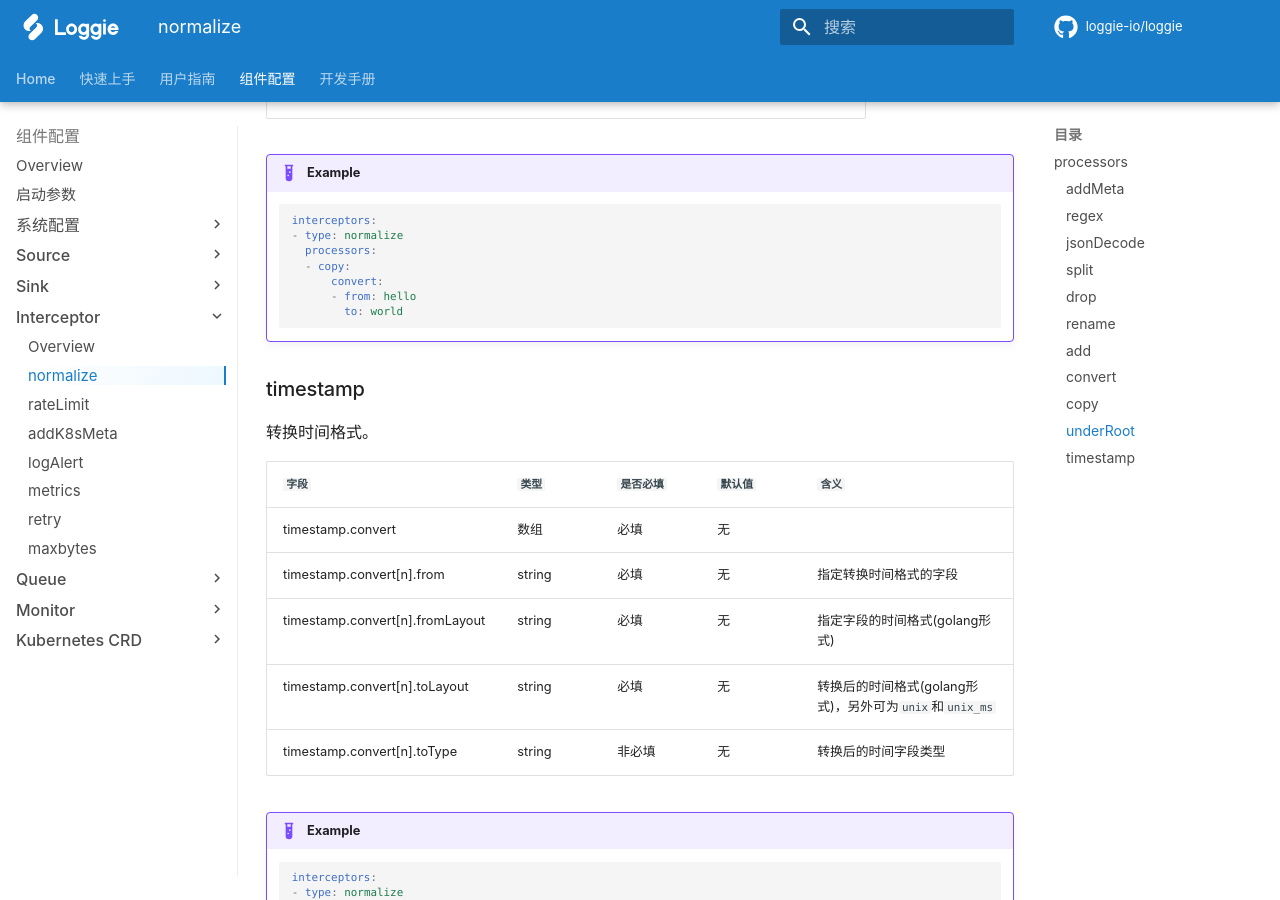
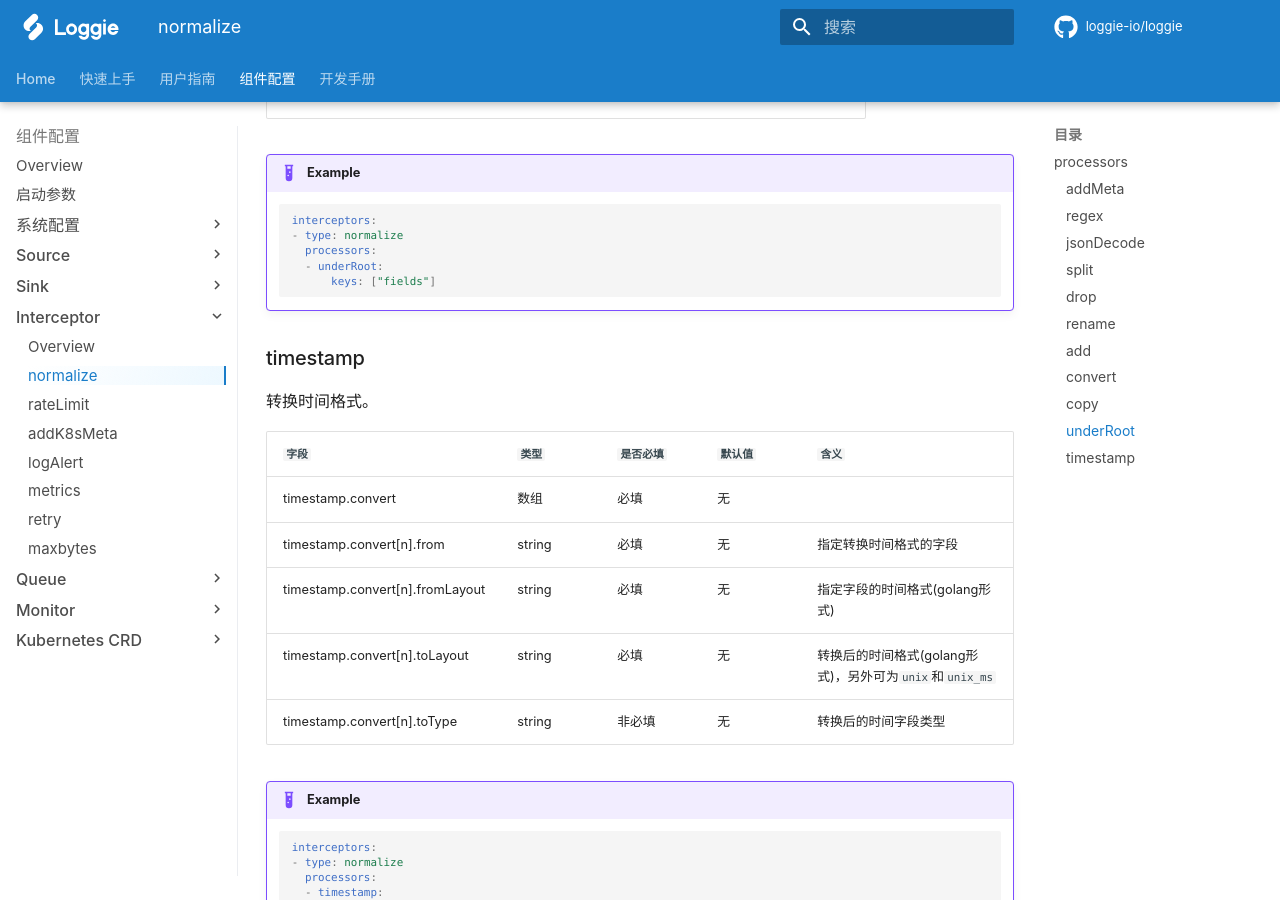
Before and after one commit to loggie-io/docs, an MkDocs documentation site: the page built from docs/reference/pipelines/interceptor/normalize.md, in a window 1280 px wide and 900 px high, scrolled down 5779 px. Built offline with MkDocs 1.6.1 and Material for MkDocs 9.7.7, drawn with Linux system fonts in a browser that asks for light colours; some web fonts are replaced; comment, search, counter and statistics services are not loaded.

Commit message:
Update normalize.md (#38)

````diff
--- a/docs/reference/pipelines/interceptor/normalize.md
+++ b/docs/reference/pipelines/interceptor/normalize.md
@@ -263,10 +263,8 @@
     interceptors:
     - type: normalize
       processors:
-      - copy:
-          convert:
-          - from: hello
-            to: world
+      - underRoot:
+          keys: ["fields"]
     ```
 
 
````
